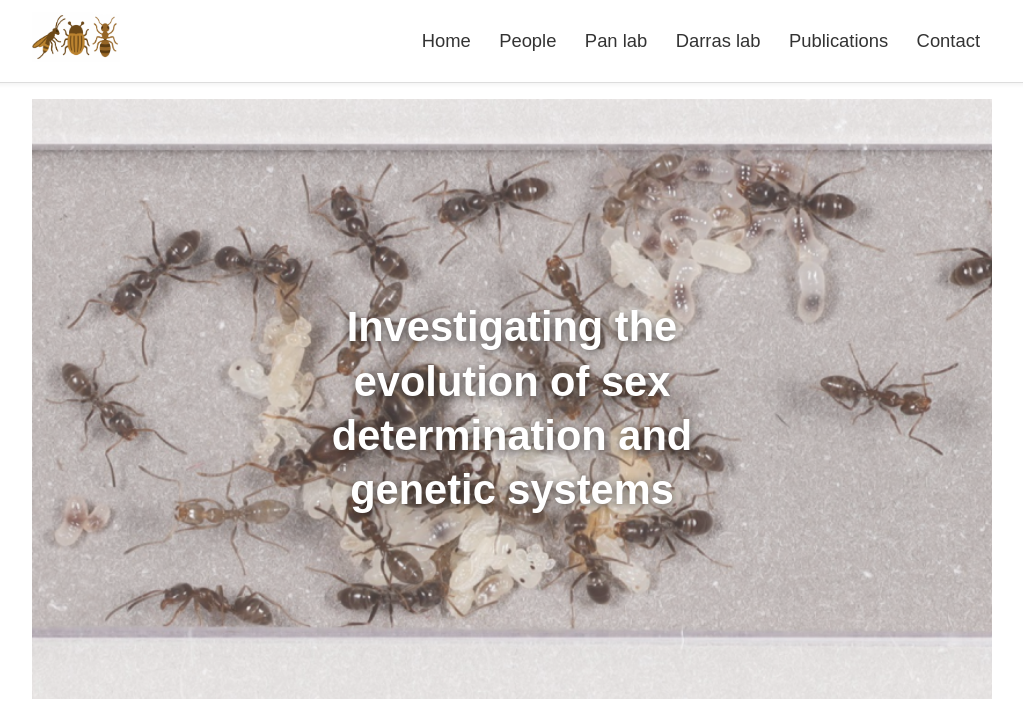
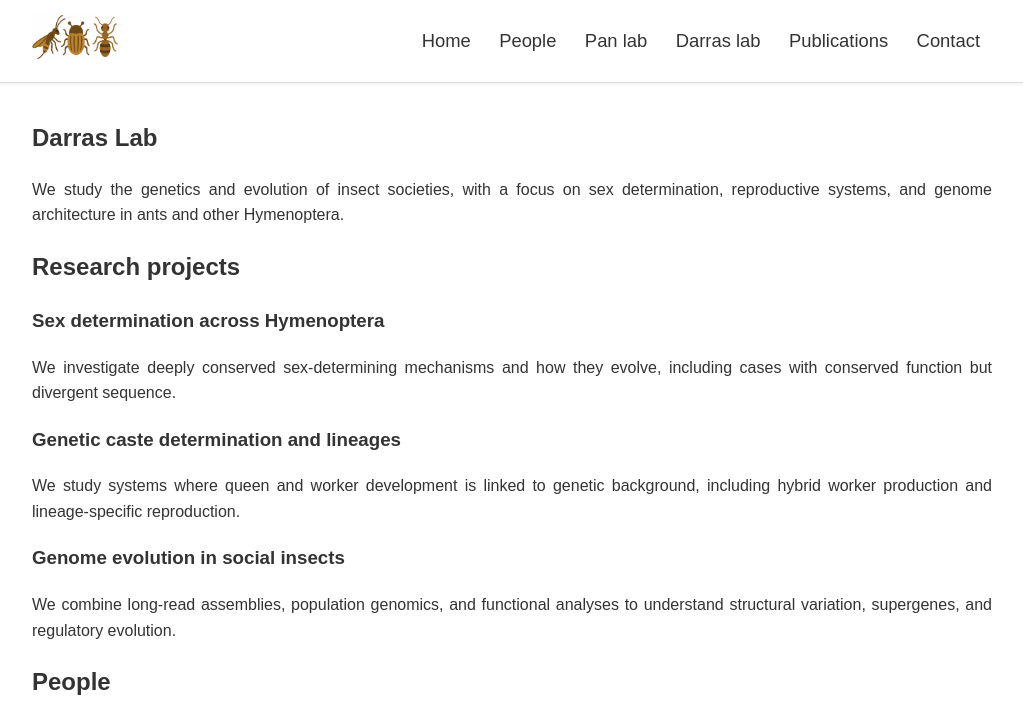
Before and after one commit to lab-darras/lab-darras.github.io, a Jekyll site: the page built from index.md, in a window 1280 px wide and 1400 px high. Shown: the top 725 px of the window, without its empty margins (128-1151 px from the left). Built offline with Jekyll 4.4.1, drawn with Linux system fonts in a browser that asks for light colours; some of the changed text lies outside the part shown.

Commit message:
Update index.md

```diff
--- a/index.md
+++ b/index.md
@@ -1,111 +1,93 @@
 ---
 layout: default
-title: Home
+title: Darras Lab
+permalink: /
 ---
 
-<div class="hero-banner">
-  <img src="{{ '/assets/images/linepithema.png' | relative_url }}" alt="Linepithema illustration">
-  <div class="hero-overlay">
-    <h1>Investigating the evolution of sex determination and genetic systems</h1>
+<section id="research" class="section">
+  <h1>Darras Lab</h1>
+  <p class="lead">
+    We study the genetics and evolution of insect societies, with a focus on sex determination, reproductive systems, and genome architecture in ants and other Hymenoptera.
+  </p>
+
+  <h2>Research projects</h2>
+  <div class="cards">
+    <div class="card">
+      <h3>Sex determination across Hymenoptera</h3>
+      <p>
+        We investigate deeply conserved sex-determining mechanisms and how they evolve, including cases with conserved function but divergent sequence.
+      </p>
+    </div>
+
+    <div class="card">
+      <h3>Genetic caste determination and lineages</h3>
+      <p>
+        We study systems where queen and worker development is linked to genetic background, including hybrid worker production and lineage-specific reproduction.
+      </p>
+    </div>
+
+    <div class="card">
+      <h3>Genome evolution in social insects</h3>
+      <p>
+        We combine long-read assemblies, population genomics, and functional analyses to understand structural variation, supergenes, and regulatory evolution.
+      </p>
+    </div>
   </div>
-</div>
+</section>
 
-# Welcome to the Haplodiploidy and Genetic Systems Labs!
+<section id="people" class="section">
+  <h2>People</h2>
+  <p class="muted">Contact details are provided for scientific correspondence.</p>
 
-We are two closely collaborating research groups studying the evolution of sex determination and genetic systems in ants, bees, wasps, and other haplodiploid organisms. Our labs combine complementary expertise through collaboration, yet each maintains distinct research directions and identity.
+  <!-- Replace the entries below with your real list -->
+  <div class="people-grid">
+    <div class="person">
+      <img src="/assets/people/hugo_darras.jpg" alt="Hugo Darras">
+      <div class="person-meta">
+        <div class="person-name">Hugo Darras</div>
+        <div class="person-role">PI</div>
+        <a class="person-email" href="mailto:YOUR_EMAIL@domain">YOUR_EMAIL@domain</a>
+      </div>
+    </div>
 
-The **Haplodiploidy Lab** is based at the <a href="https://www.imb.de/" target="_blank">Institute of Molecular Biology</a> in Mainz, Germany. The **Genetic Systems Lab** is based at the <a href="https://iome.biology.uni-mainz.de/" target="_blank">Institute of Organismic and Molecular Evolution</a>, Johannes Gutenberg University Mainz, Germany.
+    <div class="person">
+      <img src="/assets/people/placeholder.jpg" alt="Name">
+      <div class="person-meta">
+        <div class="person-name">Name</div>
+        <div class="person-role">PhD student</div>
+        <a class="person-email" href="mailto:name@domain">name@domain</a>
+      </div>
+    </div>
 
-<div class="team-banner">
-  <p><a href="{{ '/people.html' | relative_url }}">See the full team →</a></p>
-</div>
+    <div class="person">
+      <img src="/assets/people/placeholder.jpg" alt="Name">
+      <div class="person-meta">
+        <div class="person-name">Name</div>
+        <div class="person-role">MSc student</div>
+        <a class="person-email" href="mailto:name@domain">name@domain</a>
+      </div>
+    </div>
+  </div>
+</section>
 
-<style>
-.hero-banner {
-  position: relative;
-  width: 100%;
-  height: 55vh;        /* responsive height relative to screen */
-  min-height: 300px;   /* don’t get too small */
-  max-height: 600px;   /* don’t get too tall */
-  overflow: hidden;
-  margin-bottom: 2.5rem;
-}
+<section id="publications" class="section">
+  <h2>Publications</h2>
+  <p class="muted">
+    Selected publications are listed below. For the full list, see Google Scholar.
+  </p>
 
-.hero-banner img {
-  width: 100%;
-  height: 100%;
-  object-fit: cover;   /* cover container while cropping edges */
-  opacity: 0.8;
-}
-
-.hero-overlay {
-  position: absolute;
-  top: 50%;
-  left: 50%;
-  transform: translate(-50%, -50%);
-  text-align: center;
-  color: white;
-  text-shadow: 0px 2px 8px rgba(0,0,0,0.6);
-  padding: 0 1rem; /* prevent text touching edges on small screens */
-}
-
-.hero-overlay h1 {
-  font-size: 2.6rem;
-  margin-bottom: 0.5rem;
-  max-width: 700px;   /* keeps text tighter, ~2 lines */
-  line-height: 1.3;   /* balanced spacing */
-  text-align: center;
-  margin-left: auto;
-  margin-right: auto;
-  word-break: normal;
-  white-space: normal;
-}
-
-
-.hero-overlay .tagline {
-  font-size: 1.3rem;
-  font-weight: 300;
-  margin: 0.5rem auto;
-  max-width: 800px;
-  text-align: center;   /* ensure horizontal centering */
-  display: block;       /* keep full control */
-}
-
-.hero-overlay .location {
-  font-size: 1.1rem;
-  font-weight: 400;
-  margin-top: 0.5rem;
-  color: #f0f0f0;
-}
-
-/* Responsive adjustments */
-@media (max-width: 768px) {
-  .hero-overlay h1 {
-    font-size: 2rem;
-  }
-  .hero-overlay .tagline {
-    font-size: 1.1rem;
-  }
-  .hero-overlay .location {
-    font-size: 1rem;
-  }
-}
-
-/* Meet our team */
-.team-banner {
-  text-align: center;
-  margin: 4rem 0;
-}
-.team-banner h2 {
-  font-size: 1.8rem;
-  margin-bottom: 0.5rem;
-}
-.team-banner p a {
-  font-size: 1.1rem;
-  color: #0077cc;
-  text-decoration: none;
-}
-.team-banner p a:hover {
-  text-decoration: underline;
-}
-</style>
+  <!-- Replace with your publications -->
+  <ol class="pubs">
+    <li>
+      <span class="pub-authors">Author A, Author B, Author C</span>.
+      <span class="pub-title">Title of the paper</span>.
+      <span class="pub-journal">Journal</span> (<span class="pub-year">Year</span>).
+      <a href="#" target="_blank" rel="noopener">link</a>
+    </li>
+    <li>
+      <span class="pub-authors">Author A, Author B</span>.
+      <span class="pub-title">Title of the paper</span>.
+      <span class="pub-journal">Journal</span> (<span class="pub-year">Year</span>).
+    </li>
+  </ol>
+</section>
```
